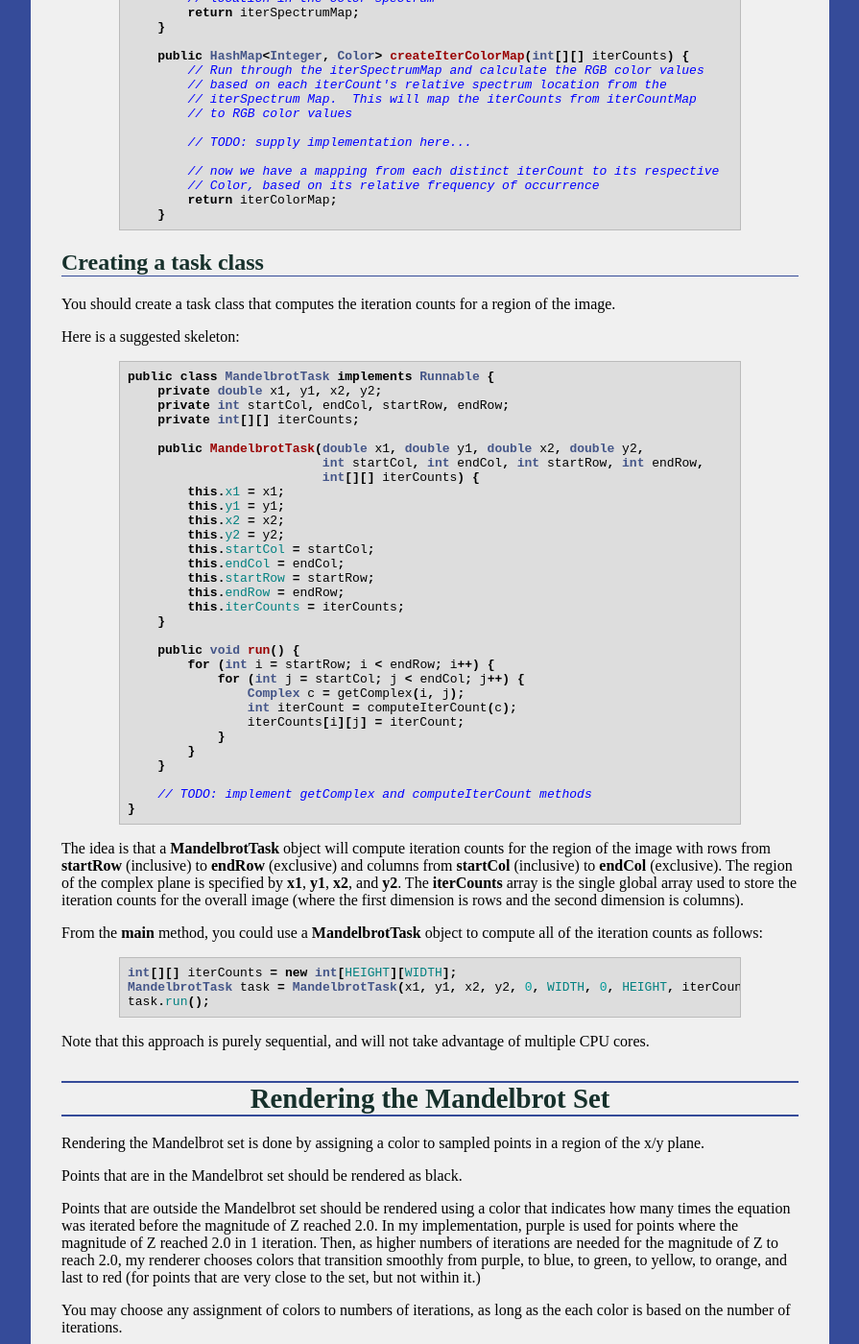
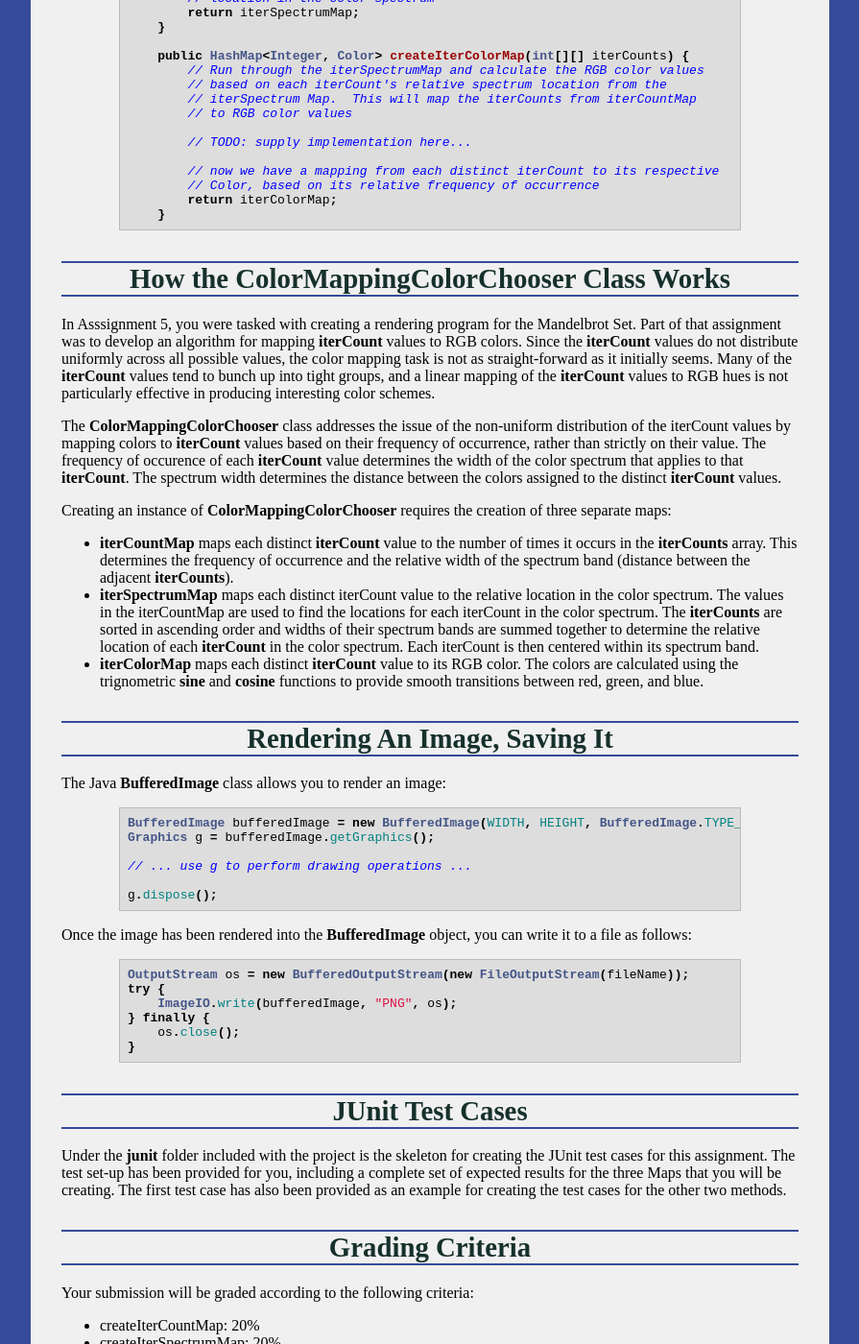
Before and after one commit to ycpcs/cs201-fall2017, a Jekyll site: the page built from assign/assign06.md, in a window 1280 px wide and 1400 px high, scrolled down 1891 px. Shown: the whole window at 96% size, without its empty margins (192-1087 px from the left). Built offline with Jekyll 4.4.1, drawn with Linux system fonts in a browser that asks for light colours; some of the changed text lies outside the part shown.

Commit message:
creating assign06

```diff
--- a/assign/assign06.md
+++ b/assign/assign06.md
@@ -81,71 +81,17 @@ Your task is to finish implementing the following three methods, plus provide JU
 {% endhighlight %}
 
 
-Creating a task class
----------------------
-
-You should create a task class that computes the iteration counts for a region of the image.
-
-Here is a suggested skeleton:
-
-{% highlight java %}
-public class MandelbrotTask implements Runnable {
-    private double x1, y1, x2, y2;
-    private int startCol, endCol, startRow, endRow;
-    private int[][] iterCounts;
-
-    public MandelbrotTask(double x1, double y1, double x2, double y2,
-                          int startCol, int endCol, int startRow, int endRow,
-                          int[][] iterCounts) {
-        this.x1 = x1;
-        this.y1 = y1;
-        this.x2 = x2;
-        this.y2 = y2;
-        this.startCol = startCol;
-        this.endCol = endCol;
-        this.startRow = startRow;
-        this.endRow = endRow;
-        this.iterCounts = iterCounts;
-    }
-
-    public void run() {
-        for (int i = startRow; i < endRow; i++) {
-            for (int j = startCol; j < endCol; j++) {
-                Complex c = getComplex(i, j);
-                int iterCount = computeIterCount(c);
-                iterCounts[i][j] = iterCount;
-            }
-        }
-    }
-
-    // TODO: implement getComplex and computeIterCount methods
-}
-{% endhighlight %}
-
-The idea is that a **MandelbrotTask** object will compute iteration counts for the region of the image with rows from **startRow** (inclusive) to **endRow** (exclusive) and columns from **startCol** (inclusive) to **endCol** (exclusive). The region of the complex plane is specified by **x1**, **y1**, **x2**, and **y2**.  The **iterCounts** array is the single global array used to store the iteration counts for the overall image (where the first dimension is rows and the second dimension is columns).
-
-From the **main** method, you could use a **MandelbrotTask** object to compute all of the iteration counts as follows:
-
-{% highlight java %}
-int[][] iterCounts = new int[HEIGHT][WIDTH];
-MandelbrotTask task = MandelbrotTask(x1, y1, x2, y2, 0, WIDTH, 0, HEIGHT, iterCounts);
-task.run();
-{% endhighlight %}
-
-Note that this approach is purely sequential, and will not take advantage of multiple CPU cores.
-
-Rendering the Mandelbrot Set
+How the ColorMappingColorChooser Class Works
 ============================
 
-Rendering the Mandelbrot set is done by assigning a color to sampled points in a region of the x/y plane.
+In Asssignment 5, you were tasked with creating a rendering program for the Mandelbrot Set.  Part of that assignment was to develop an algorithm for mapping **iterCount** values to RGB colors.  Since the **iterCount** values do not distribute uniformly across all possible values, the color mapping task is not as straight-forward as it initially seems.  Many of the **iterCount** values tend to bunch up into tight groups, and a linear mapping of the **iterCount** values to RGB hues is not particularly effective in producing interesting color schemes.
 
-Points that are in the Mandelbrot set should be rendered as black.
+The **ColorMappingColorChooser** class addresses the issue of the non-uniform distribution of the iterCount values by mapping colors to **iterCount** values based on their frequency of occurrence, rather than strictly on their value.  The frequency of occurence of each **iterCount** value determines the width of the color spectrum that applies to that **iterCount**.  The spectrum width determines the distance between the colors assigned to the distinct **iterCount** values.
 
-Points that are outside the Mandelbrot set should be rendered using a color that indicates how many times the equation was iterated before the magnitude of Z reached 2.0. In my implementation, purple is used for points where the magnitude of Z reached 2.0 in 1 iteration. Then, as higher numbers of iterations are needed for the magnitude of Z to reach 2.0, my renderer chooses colors that transition smoothly from purple, to blue, to green, to yellow, to orange, and last to red (for points that are very close to the set, but not within it.)
-
-You may choose any assignment of colors to numbers of iterations, as long as the each color is based on the number of iterations.
-
-So, the 600 by 600 image you render will pick sample points uniformly spaced in a 600 by 600 grid which overlays the region of the x/y plane specified by the user, and set an image color for each corresponding pixel based on whether or not the point is in the set, and if not, how many iterations were required to show that it is not in the set.
+Creating an instance of **ColorMappingColorChooser** requires the creation of three separate maps:
+- **iterCountMap** maps each distinct **iterCount** value to the number of times it occurs in the **iterCounts** array.  This determines the frequency of occurrence and the relative width of the spectrum band (distance between the adjacent **iterCounts**).
+- **iterSpectrumMap** maps each distinct iterCount value to the relative location in the color spectrum.  The values in the iterCountMap are used to find the locations for each iterCount in the color spectrum.  The **iterCounts** are sorted in ascending order and widths of their spectrum bands are summed together to determine the relative location of each **iterCount** in the color spectrum.  Each iterCount is then centered within its spectrum band.
+- **iterColorMap** maps each distinct **iterCount** value to its RGB color.  The colors are calculated using the trignometric **sine** and **cosine** functions to provide smooth transitions between red, green, and blue.
 
 Rendering An Image, Saving It
 =============================
```
